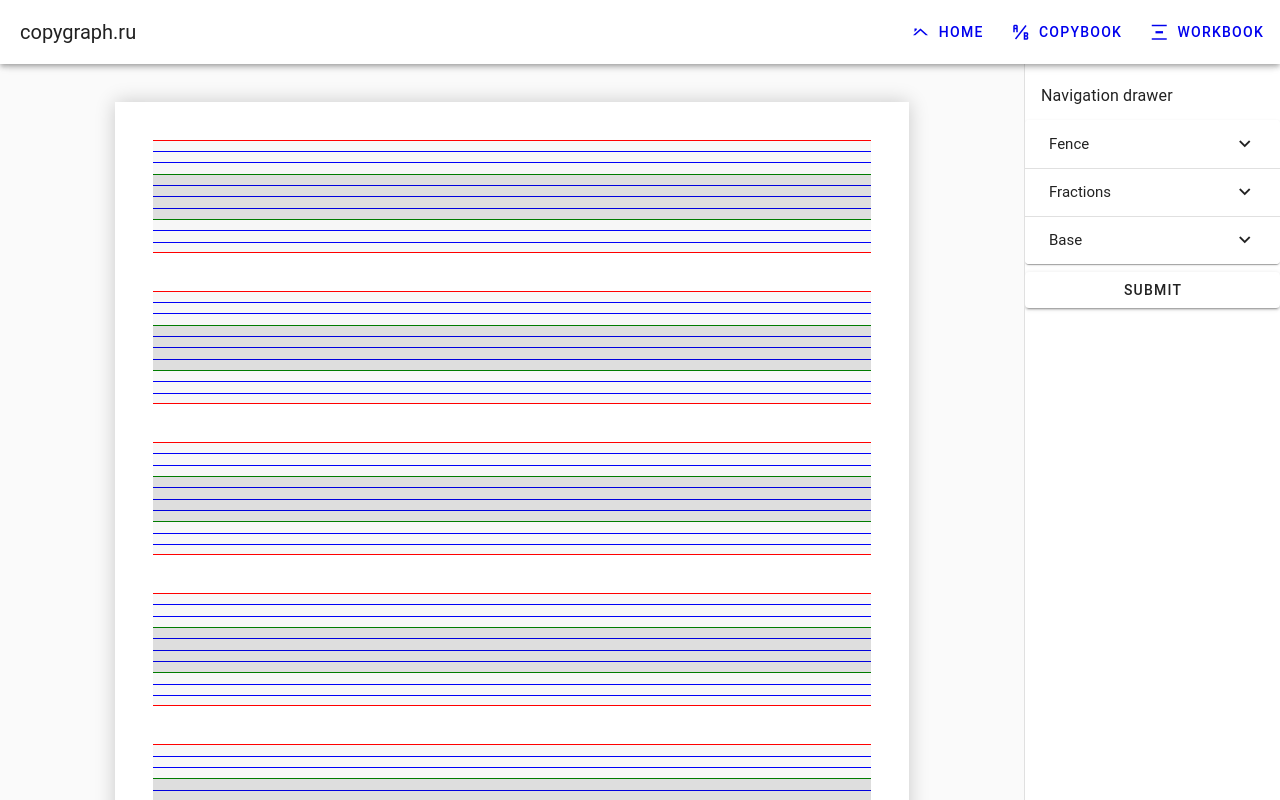
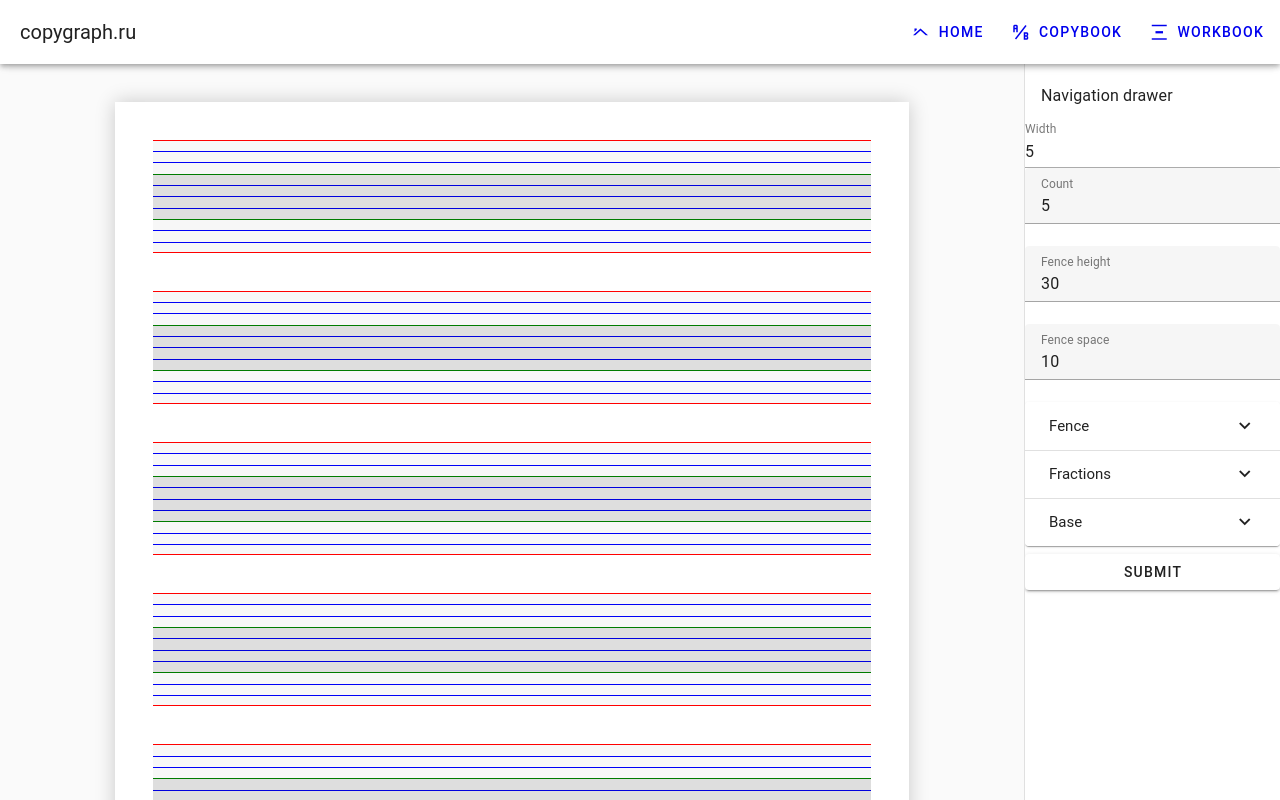
Before and after one commit to Loac/copygraph.ru, a Vue app: page /workbook in a window 1280 px wide. Shown: the top 800 px of the page. Built offline with nearby package versions, Linux system fonts and the light colour scheme.

Commit message:
v-model ><

```diff
--- a/package.json
+++ b/package.json
@@ -15,7 +15,7 @@
     "raw-loader": "^4.0.2",
     "roboto-fontface": "*",
     "vite-raw-plugin": "^1.0.2",
-    "vue": "^3.2.0",
+    "vue": "^3.4.3",
     "vue-router": "^4.0.0",
     "vuetify": "^3.0.0",
     "webpack-plugin-vuetify": "^3.0.1"
--- /dev/null
+++ b/src/components/NumberSlider.vue
@@ -0,0 +1,78 @@
+<template>
+  <v-menu :close-on-content-click="false" :location="'center'">
+    <template v-slot:activator="{ props }">
+      <v-text-field
+        label="Width"
+        variant="underlined"
+        hide-details
+        v-bind="props"
+        v-model="model"
+        :readonly="true"
+
+        style="cursor: pointer"
+      ></v-text-field>
+    </template>
+
+    <v-card>
+      <v-card-text class="pa-5">
+        <v-slider
+          v-model="model"
+          direction="vertical"
+          :min="0"
+          :max="5"
+          :step="1"
+        ></v-slider>
+      </v-card-text>
+    </v-card>
+  </v-menu>
+</template>
+
+<script lang="ts" setup>
+  import { defineModel } from "vue";
+  const model = defineModel();
+  console.log(model);
+</script>
+
+<!--<script lang="ts">-->
+<!--  import { defineComponent } from "vue";-->
+
+
+<!--  // let vModel = defineModel('value', {-->
+<!--  //   required: true,-->
+<!--  //   type: Number-->
+<!--  // });-->
+
+<!--  export default defineComponent({-->
+<!--    props: {-->
+<!--      model: {}-->
+<!--    },-->
+<!--    data () {-->
+<!--      console.log(this.model);-->
+<!--      return {-->
+<!--        content: this.model-->
+<!--      }-->
+<!--    },-->
+<!--    methods: {-->
+<!--      handleInput (e) {-->
+<!--        this.$emit('input', this.content)-->
+<!--      }-->
+<!--    },-->
+<!--    // props: {-->
+<!--    //   // value: {-->
+<!--    //   //   type: Number,-->
+<!--    //   //   required: true,-->
+<!--    //   // },-->
+<!--    //   //       myMod: {-->
+<!--    //   //-->
+<!--    //   //   type: Number-->
+<!--    //   // },-->
+<!--    //   input: {-->
+<!--    //     type: Function-->
+<!--    //   },-->
+<!--    // },-->
+<!--  });-->
+<!--</script>-->
+
+<style scoped>
+
+</style>
--- a/src/views/WorkbookView.vue
+++ b/src/views/WorkbookView.vue
@@ -9,13 +9,8 @@
     <v-list>
       <v-list-item title="Navigation drawer"></v-list-item>
 
-      <v-form @submit.prevent>
-        <v-expansion-panels
-          variant="accordion"
-          :multiple="true">
-          <v-expansion-panel elevation="1">
-            <v-expansion-panel-title>Fence</v-expansion-panel-title>
-            <v-expansion-panel-text>
+      <NumberSlider v-model="count"></NumberSlider>
+
       <v-text-field
         v-model.number="count"
         label="Count"
@@ -34,6 +29,16 @@
         :rules="rules"
         @input="fence.update()"
       ></v-text-field>
+
+      <v-form @submit.prevent>
+        <v-expansion-panels
+          variant="accordion"
+          :multiple="true">
+          <v-expansion-panel elevation="1">
+            <v-expansion-panel-title>Fence</v-expansion-panel-title>
+            <v-expansion-panel-text>
+
+
             </v-expansion-panel-text>
           </v-expansion-panel>
 
@@ -140,9 +145,11 @@
   import {defineComponent, ref} from 'vue'
   import TheWorkbook from "@/components/workbook/TheWorkbook.vue";
   import {Fence} from "@/components/workbook/Fence";
+  import NumberSlider from "@/components/NumberSlider.vue";
 
   export default defineComponent({
     components: {
+      NumberSlider,
       TheWorkbook
     },
     props: {
```
Also changed, not shown: 1 other file (tests, documents, lock files or other folders). Lines whose indentation alone changed are shown as unchanged.
